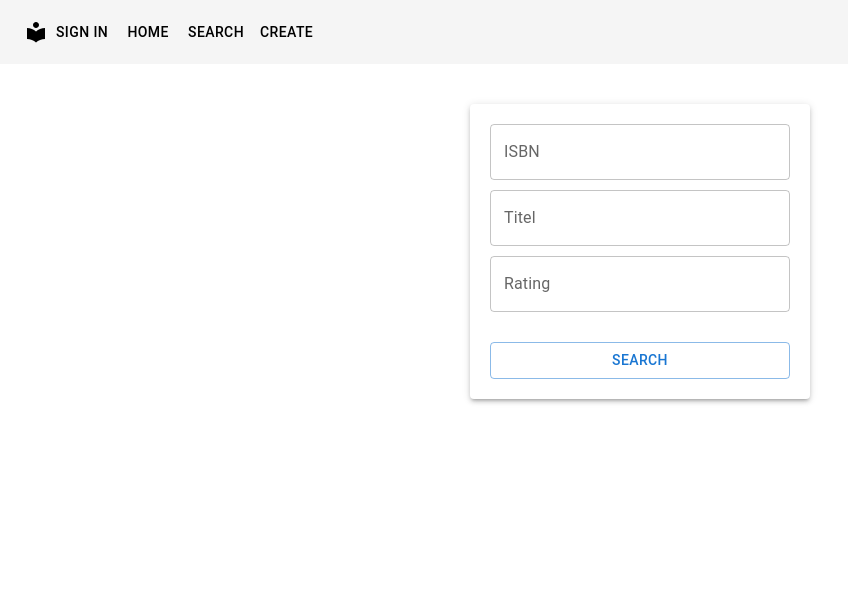
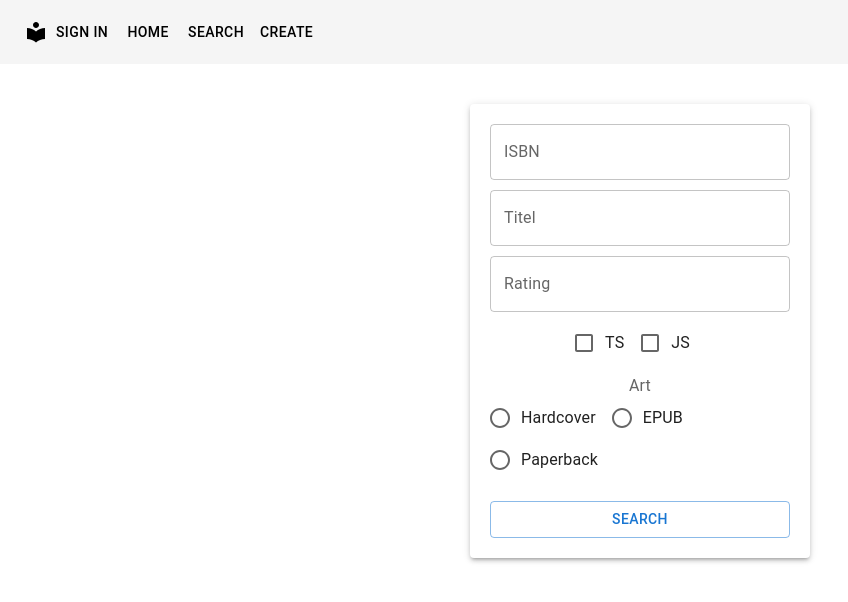
Before and after one commit to rirag12345/SWE-Abgabe-2-Gruppe-1, a React (Vite) app: page /search-results in a window 1280 px wide. Shown: the top 602 px of the page, without its empty margins (0-848 px from the left). Built offline with nearby package versions, Linux system fonts and the light colour scheme.

Commit message:
Added radio buttons + searching for js/ts

```diff
--- a/src/components/SearchBookButton.tsx
+++ b/src/components/SearchBookButton.tsx
@@ -1,21 +1,27 @@
-import { Button, Box, Paper, TextField } from '@mui/material';
+import { Button, Box, Paper, TextField, Checkbox, FormControlLabel, Radio, RadioGroup, FormControl, FormLabel } from '@mui/material';
 import { useState } from 'react';
 import PropTypes from 'prop-types';
 
 interface SearchBookButtonProps {
-  onSearch: (criteria: { isbn: string; title: string; rating: string }) => void;
+  onSearch: (criteria: { isbn: string; title: string; rating: string; tsChecked: boolean; jsChecked: boolean; format: string }) => void;
 }
 
 const SearchBookButton: React.FC<SearchBookButtonProps> = ({ onSearch }) => {
   const [isbn, setIsbn] = useState('');
   const [title, setTitle] = useState('');
   const [rating, setRating] = useState('');
+  const [tsChecked, setTsChecked] = useState(false);
+  const [jsChecked, setJsChecked] = useState(false);
+  const [format, setFormat] = useState('');
 
   const handleSearch = () => {
     const criteria = {
       isbn,
       title,
       rating,
+      tsChecked,
+      jsChecked,
+      format,
     };
     onSearch(criteria);
   };
@@ -47,6 +53,26 @@ const SearchBookButton: React.FC<SearchBookButtonProps> = ({ onSearch }) => {
           onChange={(e) => { setRating(e.target.value); }}
           style={{ marginBottom: '10px' }}
         />
+        <FormControlLabel
+          control={<Checkbox checked={tsChecked} onChange={(e) => { setTsChecked(e.target.checked); }} />}
+          label="TS"
+        />
+        <FormControlLabel
+          control={<Checkbox checked={jsChecked} onChange={(e) => { setJsChecked(e.target.checked); }} />}
+          label="JS"
+        />
+        <FormControl component="fieldset" style={{ marginTop: '10px' }}>
+          <FormLabel component="legend">Art</FormLabel>
+          <RadioGroup
+            row
+            value={format}
+            onChange={(e) => { setFormat(e.target.value); }}
+          >
+            <FormControlLabel value="HARDCOVER" control={<Radio />} label="Hardcover" />
+            <FormControlLabel value="EPUB" control={<Radio />} label="EPUB" />
+            <FormControlLabel value="PAPERBACK" control={<Radio />} label="Paperback" />
+          </RadioGroup>
+        </FormControl>
         <Button variant="outlined" onClick={handleSearch} fullWidth style={{ marginTop: '20px' }}>Search</Button>
       </Paper>
     </Box>
```
